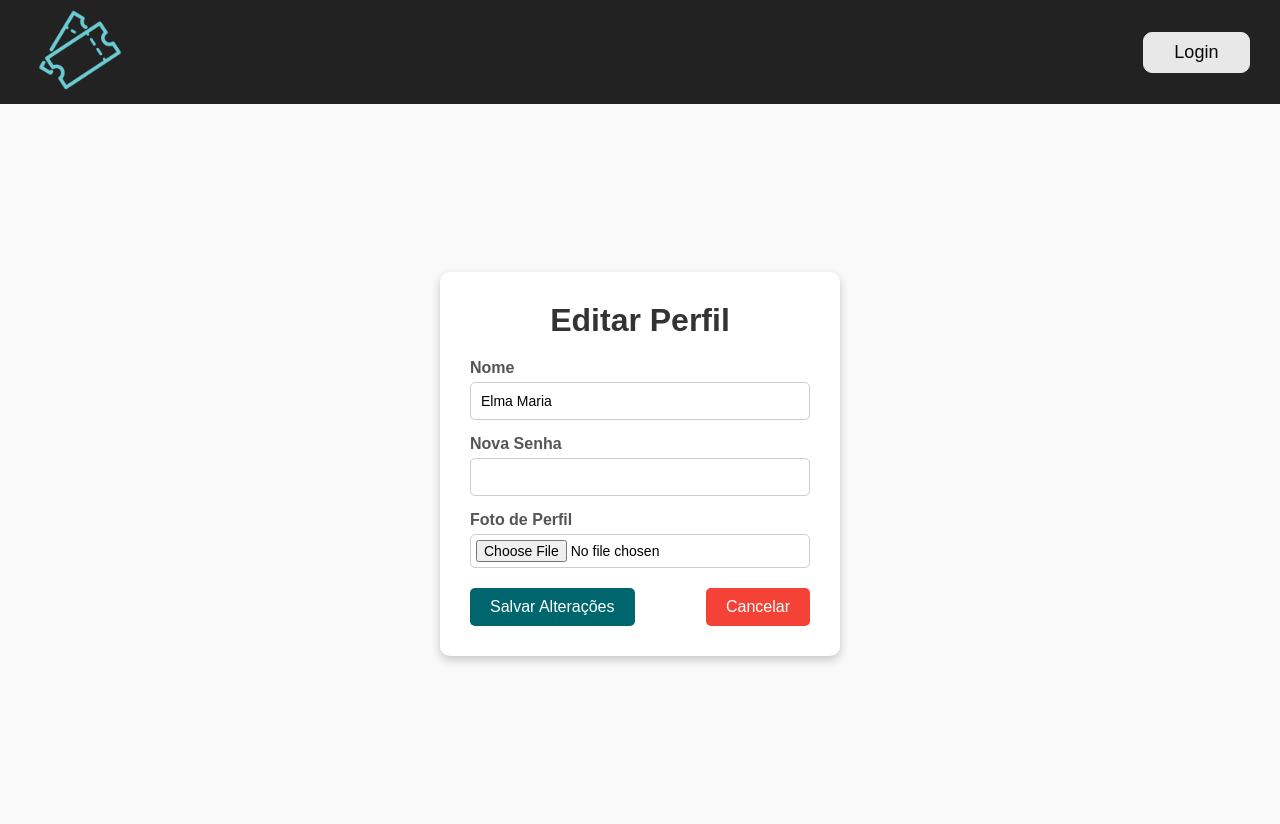
After one commit to ViniciusWilber/TakeTicket, a PHP site: page /editar_perfil.php in a window 1280 px wide. The commit adds this page. Run offline with PHP 8.4, Linux system fonts and the light colour scheme.

Commit message:
mexendo no editar perfil do usuario
editar perfil do usuario

```diff
--- /dev/null
+++ b/css/editar_perfil.css
@@ -0,0 +1,96 @@
+/* Estilo geral para o corpo */
+body {
+    font-family: Arial, sans-serif;
+    background-color: #f9f9f9;
+    margin: 0;
+    padding: 0;
+}
+
+/* Header */
+
+
+/* Seção principal */
+.editar-perfil {
+    display: flex;
+    justify-content: center;
+    align-items: center;
+    height: calc(100vh - 80px);
+    padding: 20px;
+}
+
+/* Container do formulário */
+.form-container {
+    background: white;
+    border-radius: 10px;
+    box-shadow: 0 4px 10px rgba(0, 0, 0, 0.2);
+    padding: 30px;
+    width: 400px;
+}
+
+.form-container h1 {
+    text-align: center;
+    margin-bottom: 20px;
+    color: #333;
+}
+
+/* Grupos de formulário */
+.form-group {
+    margin-bottom: 15px;
+}
+
+.form-group label {
+    display: block;
+    font-weight: bold;
+    margin-bottom: 5px;
+    color: #555;
+}
+
+.form-group input {
+    width: 100%;
+    padding: 10px;
+    border: 1px solid #ccc;
+    border-radius: 5px;
+    font-size: 14px;
+    box-sizing: border-box;
+}
+
+.form-group input[type="file"] {
+    padding: 5px;
+}
+
+/* Botões */
+.form-buttons {
+    display: flex;
+    justify-content: space-between;
+    margin-top: 20px;
+}
+
+.btn-salvar {
+    background-color: #00666d;
+    color: white;
+    border: none;
+    padding: 10px 20px;
+    border-radius: 5px;
+    font-size: 16px;
+    cursor: pointer;
+    transition: background-color 0.3s ease;
+}
+
+.btn-salvar:hover {
+    background-color: #00666d;
+}
+
+.btn-cancelar {
+    background-color: #f44336;
+    color: white;
+    text-decoration: none;
+    padding: 10px 20px;
+    border-radius: 5px;
+    font-size: 16px;
+    text-align: center;
+    transition: background-color 0.3s ease;
+}
+
+.btn-cancelar:hover {
+    background-color: #d32f2f;
+}
--- /dev/null
+++ b/editar_perfil.php
@@ -0,0 +1,40 @@
+<?php
+@session_start();
+include_once "conexao.php";
+include_once "header.php";
+?>
+<!DOCTYPE html>
+<html lang="pt-br">
+<head>
+    <meta charset="UTF-8">
+    <meta name="viewport" content="width=device-width, initial-scale=1.0">
+    <link rel="stylesheet" href="css/header.css">
+    <link rel="stylesheet" href="css/editar_perfil.css">
+    <title>Editar Perfil</title>
+</head>
+<body>
+    <main class="editar-perfil">
+        <div class="form-container">
+            <h1>Editar Perfil</h1>
+            <form action="salvar_edicao.php" method="post" enctype="multipart/form-data">
+                <div class="form-group">
+                    <label for="nome">Nome</label>
+                    <input type="text" id="nome" name="nome" value="Elma Maria" required>
+                </div>
+                <div class="form-group">
+                    <label for="senha">Nova Senha</label>
+                    <input type="password" id="senha" name="senha">
+                </div>
+                <div class="form-group">
+                    <label for="foto">Foto de Perfil</label>
+                    <input type="file" id="foto" name="foto" accept="image/*">
+                </div>
+                <div class="form-buttons">
+                    <button type="submit" class="btn-salvar">Salvar Alterações</button>
+                    <a href="perfil_usuario.php" class="btn-cancelar">Cancelar</a>
+                </div>
+            </form>
+        </div>
+    </main>
+</body>
+</html>
--- a/perfil_usuario.php
+++ b/perfil_usuario.php
@@ -19,7 +19,7 @@
                 <img src="imagens/imgPerfil_usuario/usuario.jpg" alt="" id="imgPerfil">
                 <div class="sobreMin">
                 <div class="nome">
-                    <h1>Elma Maria</h1>
+                    <a href="editar_perfil.php"><button>editar perfil</button></a><h1>Elma Maria</h1>
                     <h5>Usuaria do app a 2 anos.</h5>
                 </div>
 
```
